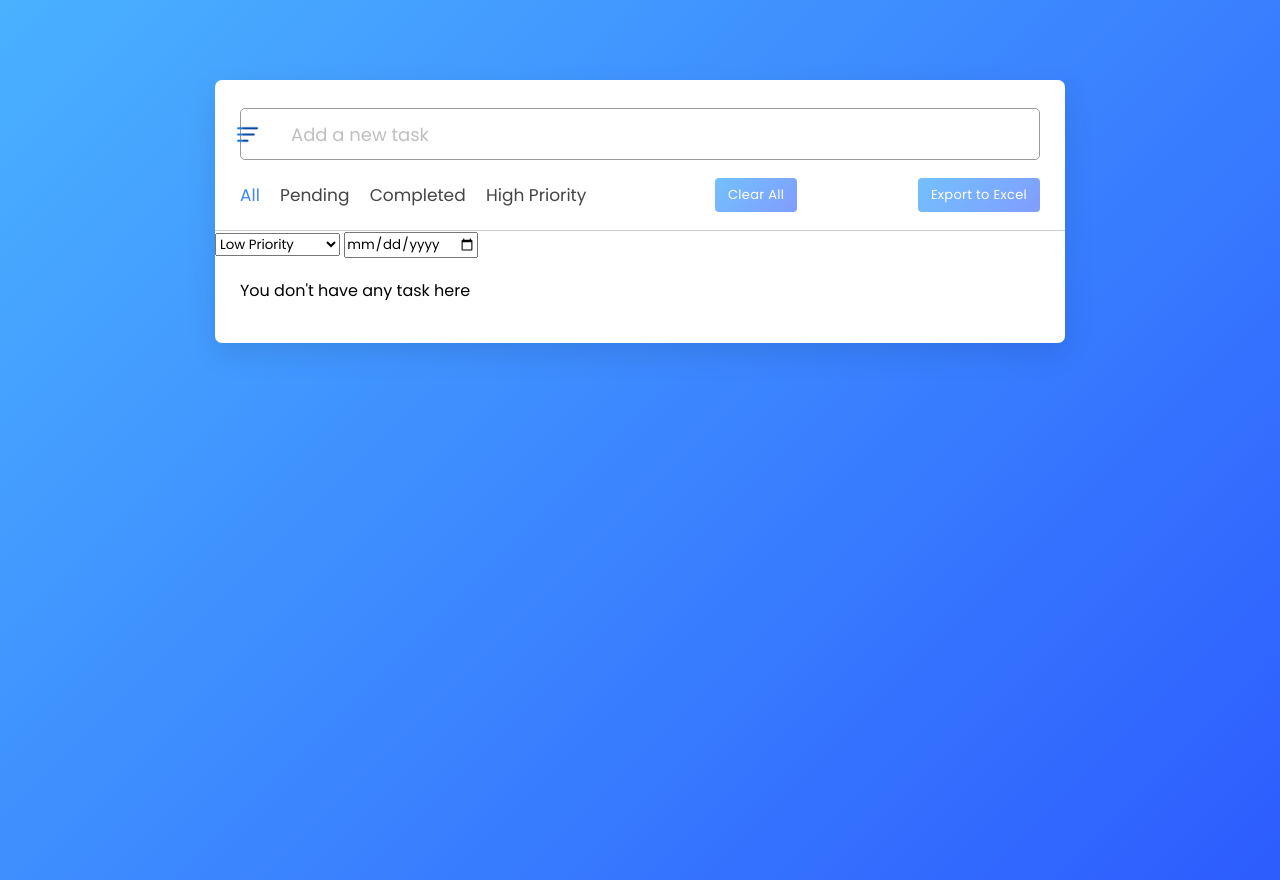
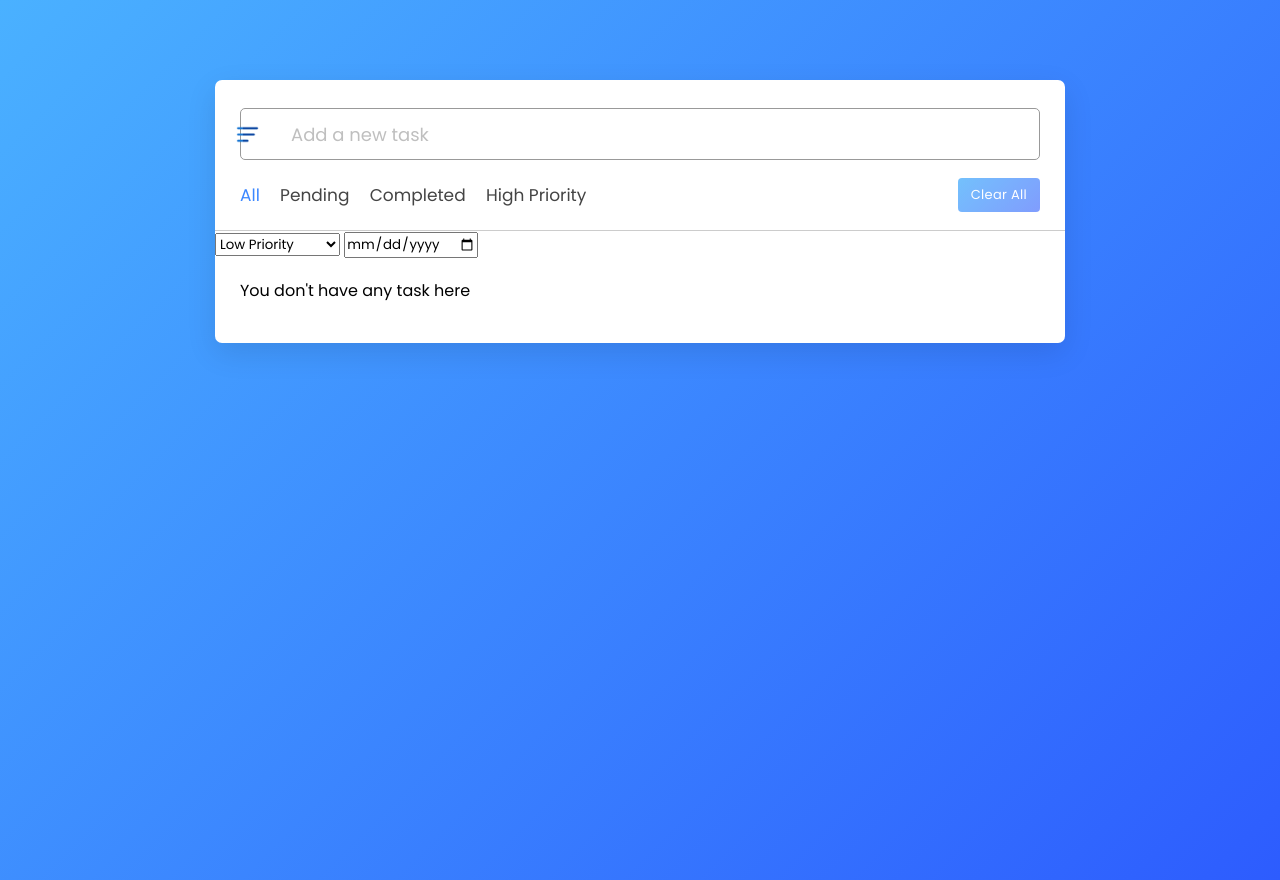
Before and after one commit to Mohammednaveed/todolist, a plain HTML site: page index.html in a window 1280 px wide. Drawn offline with nearby package versions, Linux system fonts and the light colour scheme.

Commit message:
removed export btn

```diff
--- a/index.html
+++ b/index.html
@@ -22,7 +22,7 @@
                 <span id="high-priority">High Priority</span>
             </div>
             <button class="clear-btn">Clear All</button>
-            <button class="export-btn">Export to Excel</button>
+            <!-- <button class="export-btn">Export to Excel</button> -->
         </div>
         <div class="additional-inputs">
             <select id="priority">
```
